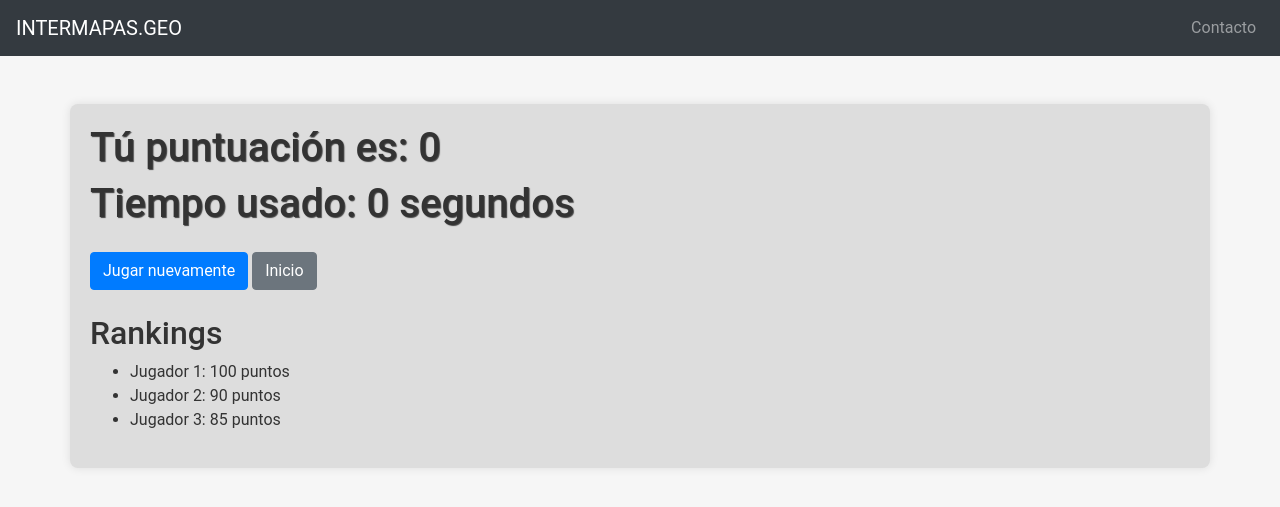
After one commit to joaramirezra/PGP_Cordillera, a Flask app: page /scores in a window 1280 px wide. The commit adds this page. Shown: the top 507 px of the page. Run offline with Flask 2, Linux system fonts and the light colour scheme; some libraries are stand-ins or nearby versions.

Commit message:
version1.0

```diff
--- a/app.py
+++ b/app.py
@@ -17,6 +17,7 @@ def index():
     return render_template('index.html')
 
 @app.route('/map', methods=['GET', 'POST'])
+@app.route('/map', methods=['GET', 'POST'])
 def map_selection():
     if request.method == 'POST':
         map_selection = request.form['map']
@@ -25,11 +26,16 @@ def map_selection():
             # Handle invalid selection, maybe return an error message
             return "Invalid map selection", 400
 
-        # Redirect to the map processing page with the map selection as an argument
-        return redirect(url_for('process_map'))
+        # Redirect to the process_map page with the map selection as an argument
+        return redirect(url_for('process_map', map_selection=map_selection))
 
     return render_template('map.html')
 
+
+@app.route('/scores', methods=['GET'])
+def scores():
+    # Render the scores page
+    return render_template('scores.html')
 
 @app.route('/process_map', methods=['GET'])
 def process_map():
@@ -38,6 +44,5 @@ def process_map():
     return render_template('process_map.html')
 
 
-
 if __name__ == '__main__':
     app.run(debug=True)
--- a/static/css/style.css
+++ b/static/css/style.css
@@ -129,3 +129,6 @@ input[type="submit"]:hover {
         font-size: 18px; /* Larger text on small screens */
     }
 }
+.no-pointer-events {
+    pointer-events: none;
+}
--- a/static/js/script.js
+++ b/static/js/script.js
@@ -9,7 +9,8 @@ class JuegoDeMapas {
         this.marcadorActual = null;
         this.intentos = 0;
         this.marcadores = [];  // New property to store the markers
-        // ...
+        this.poligonos = [];
+        this.polygonPreguntaActual = null;
 
         L.tileLayer('https://{s}.tile.openstreetmap.org/{z}/{x}/{y}.png', {
             maxZoom: 19,
@@ -19,12 +20,15 @@ class JuegoDeMapas {
         this.map.on('click', this.enClickMapa.bind(this));
         document.getElementById('startButton').addEventListener('click', this.iniciarJuego.bind(this));
 
-        // Cargar los datos GeoJSON.
         fetch('static/maps/departments.geojson')
         .then(response => response.json())
         .then(data => {
             this.preguntas = data.features;
+            this.mostrarTodasLasFormas(); // Display all shapes after they've been loaded.
         });
+        this.getPreguntaAleatoria = this.getPreguntaAleatoria.bind(this);
+        this.iniciarJuego = this.iniciarJuego.bind(this);
+        this.enClickMapa = this.enClickMapa.bind(this);
     }
 
     getPreguntaAleatoria() {
@@ -32,7 +36,19 @@ class JuegoDeMapas {
         return departamento;
     }
 
+    encontrarPoligonoClickeado(latlng) {
+        for (let poligono of this.poligonos) {
+            if (poligono.getBounds().contains(latlng)) {
+                return poligono;
+            }
+        }
+        return null;
+    }
     enClickMapa(e) {
+        if (!this.preguntaActual) {
+            return;
+        }
+
         let punto = turf.point([e.latlng.lng, e.latlng.lat]);
 
         let poligono;
@@ -42,9 +58,15 @@ class JuegoDeMapas {
             poligono = turf.multiPolygon(this.preguntaActual.geometry.coordinates);
         }
 
+        const colors = ['#FFCC66', '#FF9900', '#FF0000'];  // Light Orange, Orange, Red
+
+        const clickedPolygon = this.encontrarPoligonoClickeado(e.latlng);
+
         if (turf.booleanPointInPolygon(punto, poligono)) {
-            alert("Felicitaciones, acertaste.");
-            // Update the score based on the number of attempts.
+            if (clickedPolygon) {
+                this.cambiarColorForma(clickedPolygon, '#00FF00');  // Green for correct guess
+            }
+
             if (this.intentos === 0) {
                 this.puntuacion += 3;
             } else if (this.intentos === 1) {
@@ -52,70 +74,127 @@ class JuegoDeMapas {
             } else if (this.intentos === 2) {
                 this.puntuacion += 1;
             }
+
             this.actualizarPuntuacion();
             this.actualizarCoords(e.latlng.toString());
-            // Reset the number of attempts for the next question.
             this.intentos = 0;
-        }
-        else {
-            alert("Más suerte para la próxima");
-            this.intentos++;
+            this.siguientePregunta();  // Move to the next question
+
+        } else {
+            if (clickedPolygon && this.intentos < 3) {
+                this.cambiarColorForma(clickedPolygon, colors[this.intentos]);
             }
 
-        // Add a marker at the clicked position.
-        let marcador = L.marker(e.latlng).addTo(this.map);
-        this.marcadores.push(marcador);  // Store the marker
+            this.intentos++;
 
-        // If the user has made 3 attempts, show the shape and end the game.
             if (this.intentos >= 3) {
                 this.mostrarForma();
-            this.finalizarJuego();
+                this.intentos = 0;  // Reset the attempts
+                this.siguientePregunta();  // Move to the next question
+            }
         }
     }
 
+
+    mostrarTodasLasFormas() {
+        this.preguntas.forEach(pregunta => {
+            let coordenadas;
+            if (pregunta.geometry.type === "Polygon") {
+                coordenadas = pregunta.geometry.coordinates[0];
+            } else if (pregunta.geometry.type === "MultiPolygon") {
+                coordenadas = pregunta.geometry.coordinates[0][0];
+            }
+
+            let options = {
+                color: '#003366',
+                fillColor: '#6699CC',
+                fillOpacity: 0.5,
+                weight: 2,
+                opacity: 1
+            };
+
+           let poligono = L.polygon(coordenadas.map(coord => [coord[1], coord[0]]), options).addTo(this.map);
+            this.poligonos.push(poligono);  // Store the polygon
+            poligono.bindPopup(pregunta.properties.Nombre);
+
+            poligono.on('click', (e) => {
+                let newEvent = {
+                    latlng: e.latlng
+                };
+                this.enClickMapa(newEvent);
+            });
+        });
+    }
+
     mostrarForma() {
-        // Draw the current question's polygon on the map.
         let coordenadas;
         if (this.preguntaActual.geometry.type === "Polygon") {
             coordenadas = this.preguntaActual.geometry.coordinates[0];
         } else if (this.preguntaActual.geometry.type === "MultiPolygon") {
             coordenadas = this.preguntaActual.geometry.coordinates[0][0];
         }
+
         this.poligonoActual = L.polygon(coordenadas.map(coord => [coord[1], coord[0]])).addTo(this.map);
     }
 
+    cambiarColorForma(forma, color) {
+        forma.setStyle({
+            color: color,         // The color of the border
+            fillColor: color,     // The fill color
+        });
+    }
+
+    limpiarPantalla() {
+        // Loop over the array of markers and remove each from the map
+        this.marcadores.forEach(marker => {
+            this.map.removeLayer(marker);
+        });
+        // Empty the array of markers
+        this.marcadores = [];
+        // Check if there is a polygon from the last question and remove it
+        if (this.poligonoActual) {
+            this.map.removeLayer(this.poligonoActual);
+            this.poligonoActual = null;
+        }
+        this.poligonos.forEach(poligono => {
+            this.map.removeLayer(poligono);
+        });
+        this.poligonos = [];
+    }
+
+
     finalizarJuego() {
-        alert("¡Juego Terminado! Tu puntuación es: " + this.puntuacion);
+        // We'll not reset the score here to keep the accumulated score
+
         clearInterval(this.intervaloJuego);
-        this.intervaloJuego = null;
-        this.puntuacion = 0;
         this.actualizarPuntuacion();
-        this.actualizarCoords("¿Quieres empezar de nuevo? Haz clic en Iniciar.");
-        this.tiempo = 30;
+        this.actualizarCoords("Juego Finalizado.");
+        let timeTaken = this.tiempo;  // Assuming you started with 30 seconds
+         window.top.location.href = `/scores?score=${this.puntuacion}&time=${timeTaken}`;
+
+    }
+
+    iniciarJuego() {
+        this.limpiarPantalla();
+        this.mostrarTodasLasFormas();
+        this.tiempo = 30;  // Giving 10 seconds for each of the 3 locations
         this.intentos = 0;
+        this.lugaresPreguntados = 0;  // New variable to keep track of how many places we've asked
+        this.intervaloJuego = setInterval(this.tickJuego.bind(this), 1000);
+        this.siguientePregunta();  // New function to handle the next question
     }
-    iniciarJuego() {
-        if (this.preguntas === null) {
-            setTimeout(() => this.iniciarJuego(), 1000);
+
+    siguientePregunta() {
+        if (this.lugaresPreguntados >= 3) {
+            this.finalizarJuego();
             return;
         }
-        if (this.intervaloJuego !== null) {
-            clearInterval(this.intervaloJuego);
-            this.intervaloJuego = null;
+
+        this.preguntaActual = this.getPreguntaAleatoria();
+        this.polygonPreguntaActual = this.poligonos.find(pol => pol.feature === this.preguntaActual);
+        this.actualizarCoords('Haz clic en ' + this.preguntaActual.properties.Nombre);
+        this.lugaresPreguntados++;
     }
-        this.puntuacion = 0;
-        this.tiempo = 30;
-        this.intervaloJuego = setInterval(this.tickJuego.bind(this), 1000);
-        this.preguntaActual = this.getPreguntaAleatoria();
-        this.preguntaActual = this.getPreguntaAleatoria();
-
-        // Show the question in an alert window.
-        alert('¿Dónde está ' + this.preguntaActual.properties.Nombre + '?');
-
-        // Update the coords element with the coordinates of the current question.
-        this.actualizarCoords('¿Dónde está ' + this.preguntaActual.properties.Nombre + '?');
-    }
-
     actualizarPuntuacion() {
         document.getElementById('score').textContent = "Puntuación Máxima: " + this.puntuacion;
     }
@@ -134,13 +213,7 @@ class JuegoDeMapas {
         this.tiempo--;
         this.actualizarTiempo();
         if(this.tiempo <= 0) {
-            alert("¡Juego Terminado! Tu puntuación es: " + this.puntuacion);
-            clearInterval(this.intervaloJuego);
-            this.intervaloJuego = null;
-            this.puntuacion = 0;
-            this.actualizarPuntuacion();
-            this.actualizarCoords("");
-            this.tiempo = 30;
+            this.finalizarJuego()
         }
     }
 }
--- a/templates/index.html
+++ b/templates/index.html
@@ -28,6 +28,8 @@
         <div class="logo-container">
             <img src="/static/images/logo.jpeg" alt="Logo" class="logo">
         </div>
+        <h3 style="text-align: center;">Intermaps.geo - Beta</h3>
+
         <h1>Registro de usuario</h1>
         <form method="POST">
             <div class="form-group">
--- a/templates/map.html
+++ b/templates/map.html
@@ -38,8 +38,8 @@ $(".map-image").click(function() {
         <div class="map-container">
             <form id="map-selection-form" method="POST" action="/map">
                 <input type="hidden" name="map">
-                <img class="map-image img-fluid" id="map1" src="/static/images/map1.jpg" alt="Mapa 1">
-                <img class="map-image img-fluid" id="map2" src="/static/images/map2.jpg" alt="Mapa 2">
+                <img class="map-image img-fluid" id="map1" src="/static/images/Cuencas.png" alt="Mapa 1">
+                <img class="map-image img-fluid" id="map2" src="/static/images/Fisiografía.png" alt="Mapa 2">
             </form>
         </div>
     </div>
--- /dev/null
+++ b/templates/scores.html
@@ -0,0 +1,64 @@
+<!DOCTYPE html>
+<html>
+
+<head>
+    <title>Juego de Mapas</title>
+    <link rel="stylesheet" href="https://stackpath.bootstrapcdn.com/bootstrap/4.3.1/css/bootstrap.min.css">
+    <link rel="stylesheet" href="{{ url_for('static', filename='css/style.css') }}">
+</head>
+
+<body>
+    <nav class="navbar navbar-expand-lg navbar-dark bg-dark">
+        <a class="navbar-brand" href="#">INTERMAPAS.GEO</a>
+        <button class="navbar-toggler" type="button" data-toggle="collapse" data-target="#navbarContent"
+                aria-controls="navbarContent" aria-expanded="false" aria-label="Alternar navegación">
+            <span class="navbar-toggler-icon"></span>
+        </button>
+        <div class="collapse navbar-collapse" id="navbarContent">
+            <ul class="navbar-nav ml-auto">
+                <li class="nav-item">
+                    <a class="nav-link" href="#">Contacto</a>
+                </li>
+            </ul>
+        </div>
+    </nav>
+    <div class="container mt-5">
+        <!-- Score display -->
+        <div class="mb-4">
+            <h1 id="score">Tú puntuación es: 0</h1>
+            <h1 id="score-time">Tiempo usado: 0 segundos</h1>
+
+            <!-- Added buttons -->
+            <div class="mt-4">
+                <button class="btn btn-primary" onclick="window.location.href='/map'">Jugar nuevamente</button>
+                <button class="btn btn-secondary" onclick="window.location.href='/'">Inicio</button>
+            </div>
+
+        </div>
+
+        <!-- Rankings display -->
+        <div class="rankings-panel">
+            <h2>Rankings</h2>
+            <ul id="rankings-list">
+                <li>Jugador 1: 100 puntos</li>
+                <li>Jugador 2: 90 puntos</li>
+                <li>Jugador 3: 85 puntos</li>
+            </ul>
+        </div>
+    </div>
+    <script src="{{ url_for('static', filename='js/script.js') }}"></script>
+
+    <script>
+        const urlParams = new URLSearchParams(window.location.search);
+        const score = urlParams.get('score');
+        const time = urlParams.get('time');
+        if (score) {
+            document.getElementById('score').textContent = "Tú puntuación es: " + score;
+        }
+        if (time) {
+            document.getElementById('score-time').textContent = "Tiempo usado: " + time + " segundos";
+        }
+    </script>
+
+</body>
+</html>
```
Also changed, not shown: static/images/Cuencas.png (added), static/images/Fisiografía.png (added), templates/process_map.html (line endings or trailing spaces), 1 other file. Lines whose indentation alone changed are shown as unchanged.
